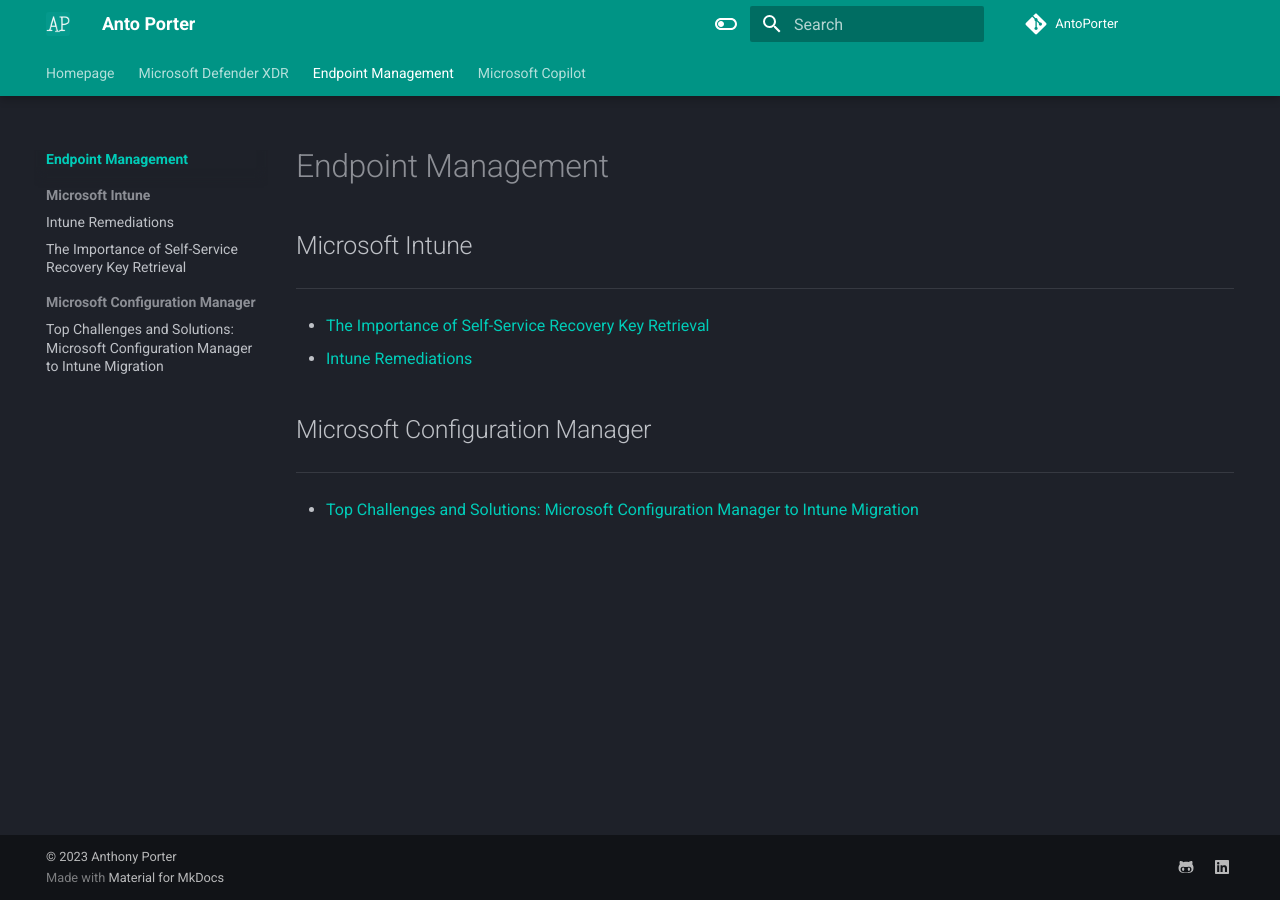
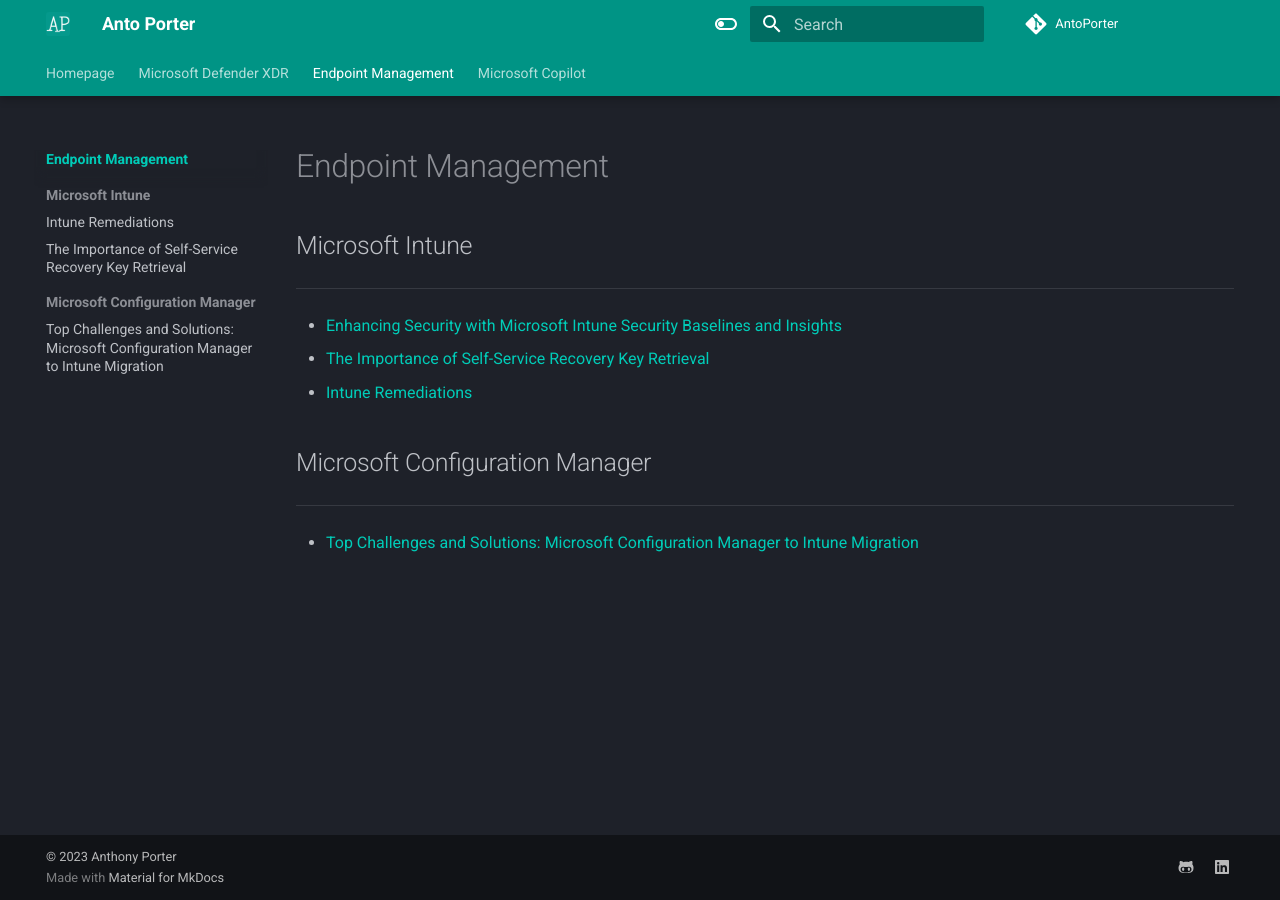
Before and after one commit to AntoPorter/antoporter.github.io, an MkDocs documentation site: the page built from docs/endpoint/index.md, in a window 1280 px wide. Built offline with MkDocs 1.6.1 and Material for MkDocs 9.7.7, drawn with Linux system fonts in a browser that asks for light colours; comment, search, counter and statistics services are not loaded.

Commit message:
Update index.md

```diff
--- a/docs/endpoint/index.md
+++ b/docs/endpoint/index.md
@@ -4,6 +4,7 @@
 ## Microsoft Intune
 ---
 
+- [Enhancing Security with Microsoft Intune Security Baselines and Insights](./intune/baselineinsights.md)
 - [The Importance of Self-Service Recovery Key Retrieval](./intune/bitlocker_selfservice.md)
 - [Intune Remediations](./intune/remediations.md)
 
```
